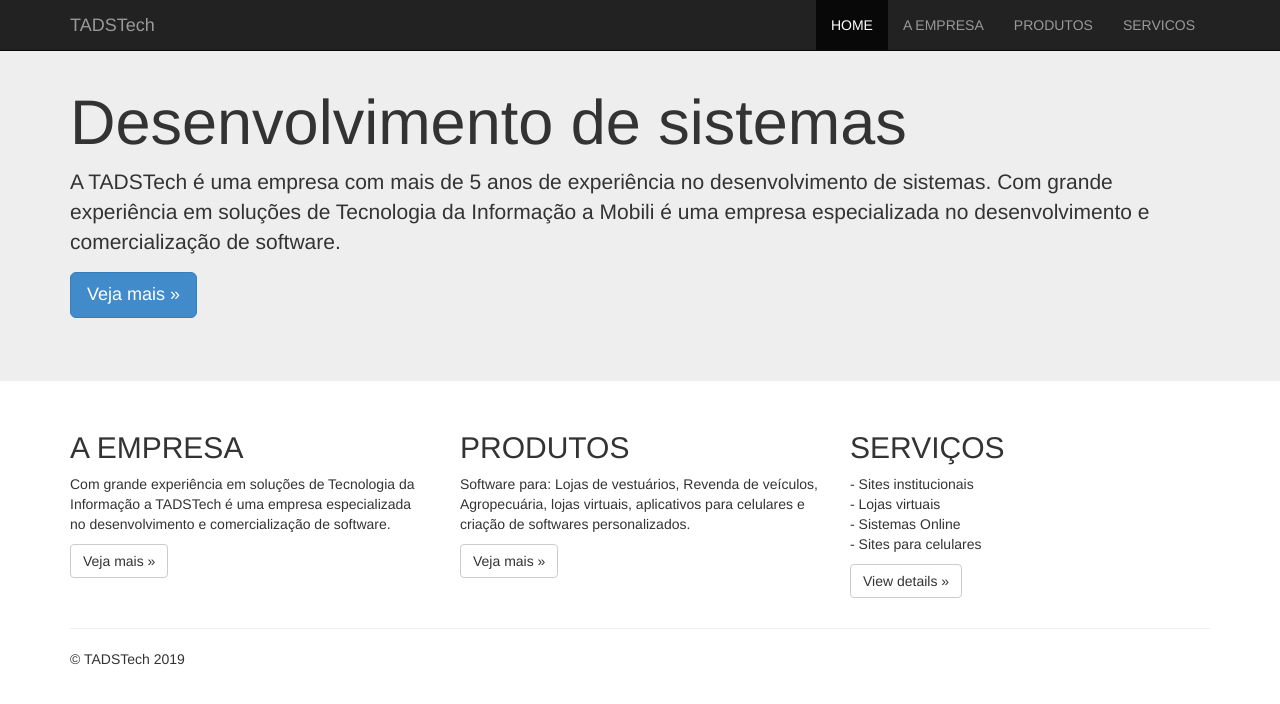
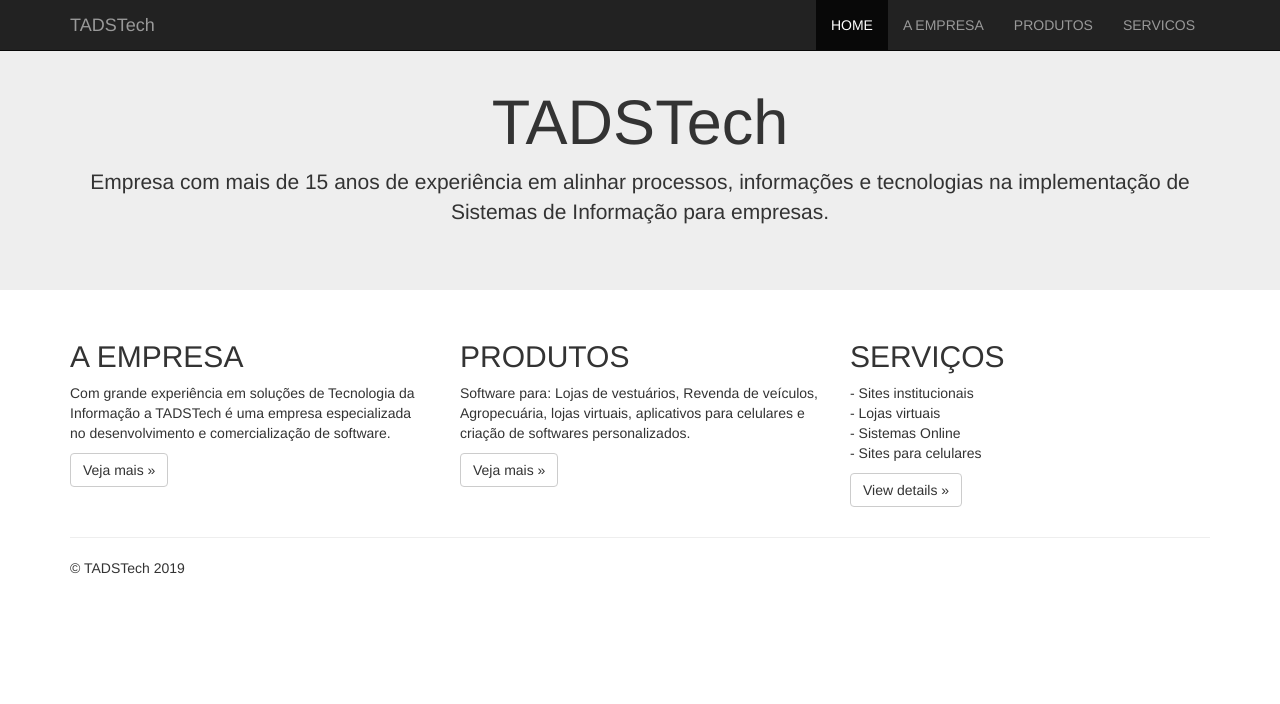
Before and after one commit to JoseFlx/projeto-web, a plain HTML site: page index.html in a window 1280 px wide. Drawn offline with nearby package versions, Linux system fonts and the light colour scheme.

Commit message:
Alteracao na descricao da empresa

```diff
--- a/index.html
+++ b/index.html
@@ -51,11 +51,11 @@
     <div class="jumbotron">
         <div class="container">
             <br />
-            <h1>Desenvolvimento de sistemas</h1>
-            <p>
-                A TADSTech é uma empresa com mais de 5 anos de experiência no desenvolvimento de sistemas. Com grande experiência em soluções de Tecnologia da Informação a Mobili é uma empresa especializada no desenvolvimento e comercialização de software.
+            <h1 align="center">TADSTech</h1>
+            <p align="center">
+                Empresa com mais de 15 anos de experiência em alinhar processos, informações e tecnologias na implementação de Sistemas de Informação para empresas.
             </p>
-            <p><a class="btn btn-primary btn-lg" role="button">Veja mais &raquo;</a></p>
+            <!--------- <p><a class="btn btn-primary btn-lg" role="button">Veja mais &raquo;</a></p> ---->
         </div>
     </div>
 
```
